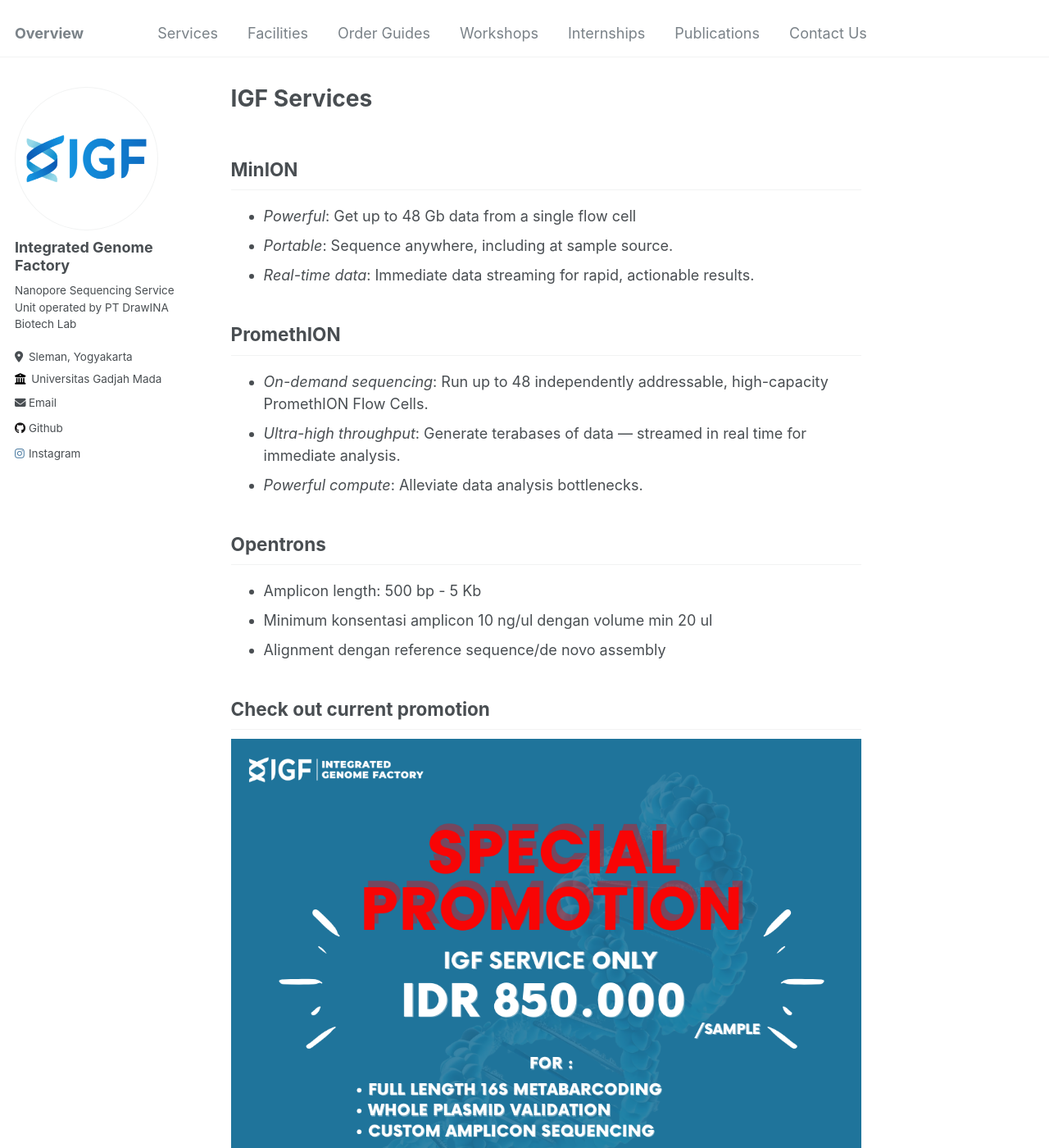
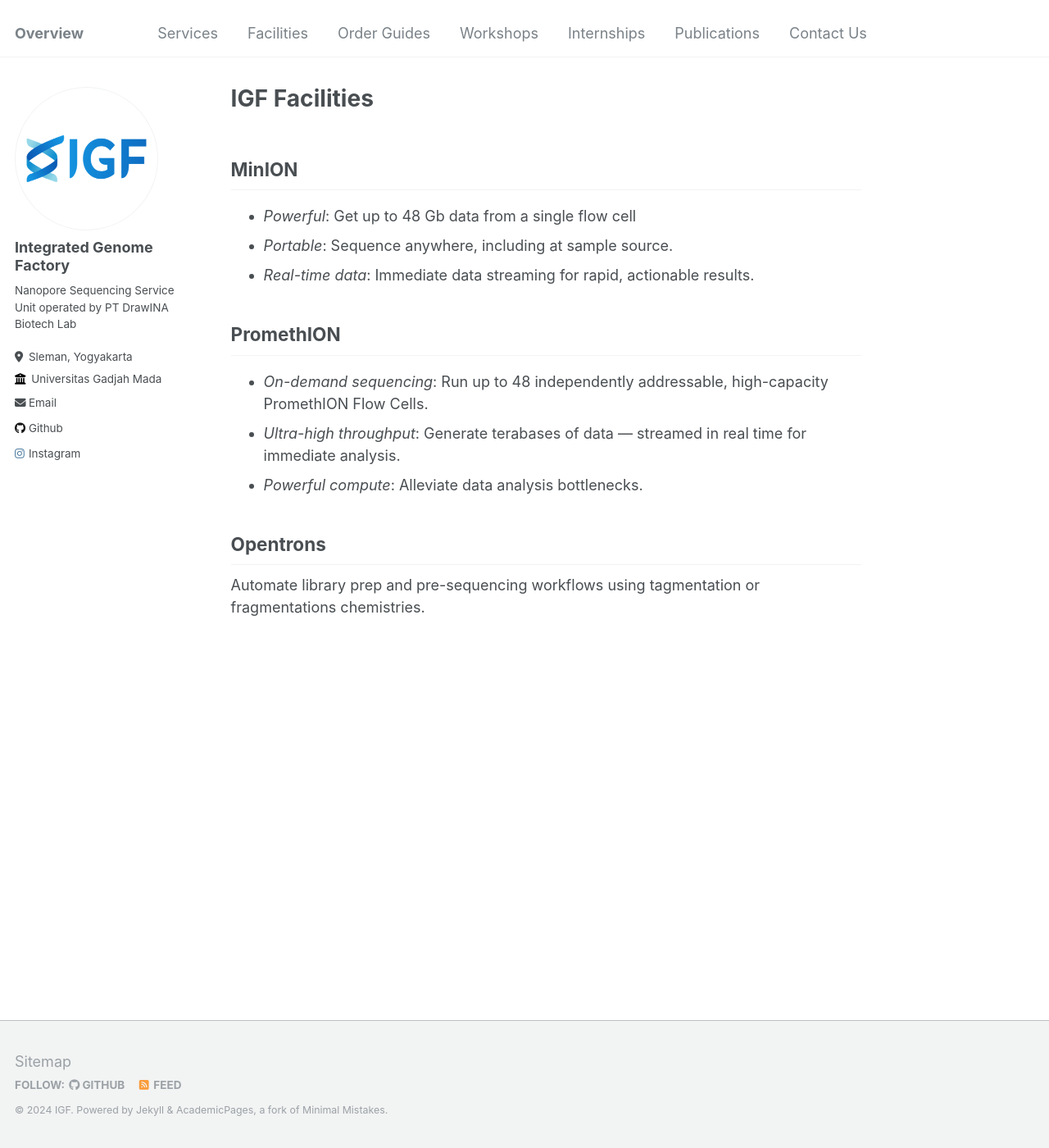
Before and after one commit to igf-genome/igf-genome.github.io, a Jekyll site: the page built from _pages/facilities.md, in a window 1280 px wide and 1400 px high. Shown: the whole window at 82% size. Built offline with Jekyll 4.4.1, drawn with Linux system fonts in a browser that asks for light colours.

Commit message:
Update and rename services.md to facilities.md

```diff
--- a/_pages/services.md
+++ b/_pages/facilities.md
@@ -1,10 +1,10 @@
 ---
 #layout: archive
-title: "IGF Services"
-permalink: /services/
+title: "IGF Facilities"
+permalink: /facilities/
 author_profile: true
 redirect_from:
-  - /services
+  - /facilities
 ---
 
 {% include base_path %}
@@ -23,9 +23,4 @@
 
 Opentrons
 -----
-* Amplicon length: 500 bp - 5 Kb
-* Minimum konsentasi amplicon  10 ng/ul dengan volume min 20 ul
-* Alignment dengan reference sequence/de novo assembly
-
-## Check out current promotion
-![promo](/images/8.png)
+Automate library prep and pre-sequencing workflows using tagmentation or fragmentations chemistries.
```
